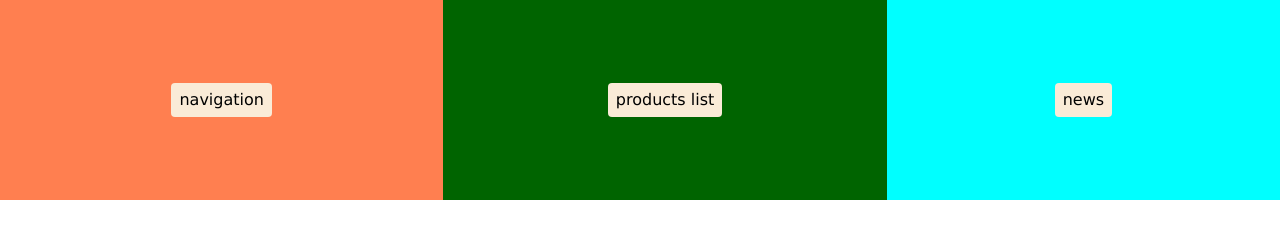
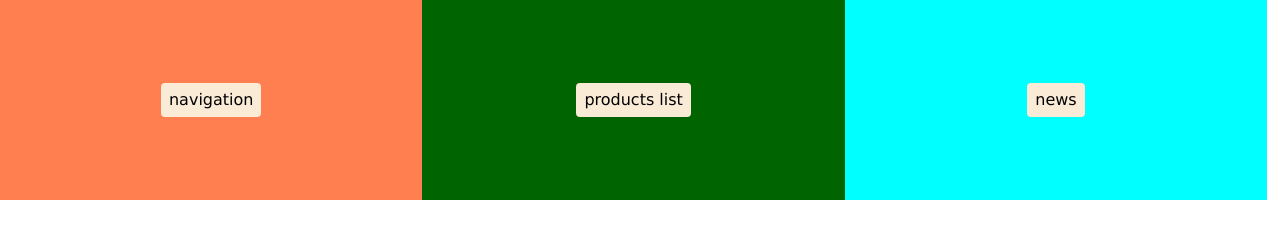
Before and after one commit to Digimonchik/html-css, a plain HTML site: page lesson22/test2/index.html in a window 1280 px wide. Drawn offline with nearby package versions, Linux system fonts and the light colour scheme.

Commit message:
Update style.css

```diff
--- a/lesson22/test2/style.css
+++ b/lesson22/test2/style.css
@@ -39,9 +39,13 @@ span {
 }
 @media screen and (min-width: 900px) {
   .content {
+    box-sizing: border-box;
     display: flex;
   }
-  .div {
+  .products {
+    max-width: 66%;
+  }
+  .news {
     max-width: 33%;
   }
 }
```
